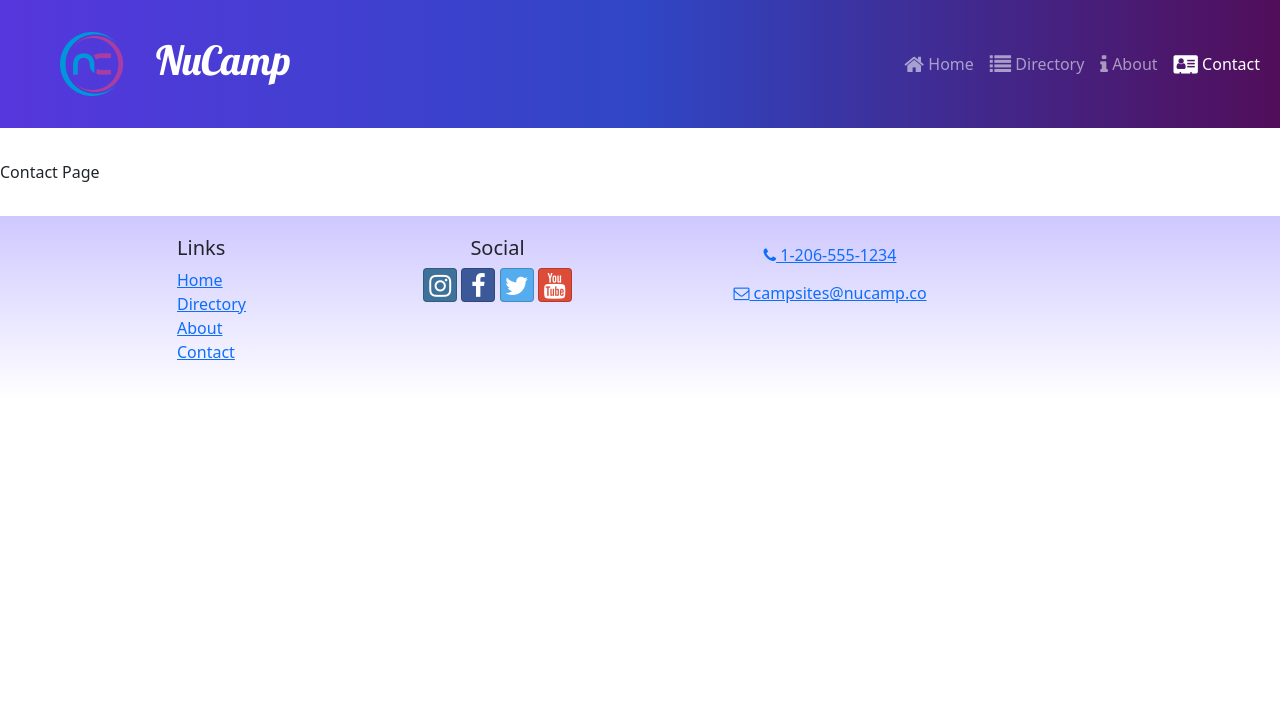
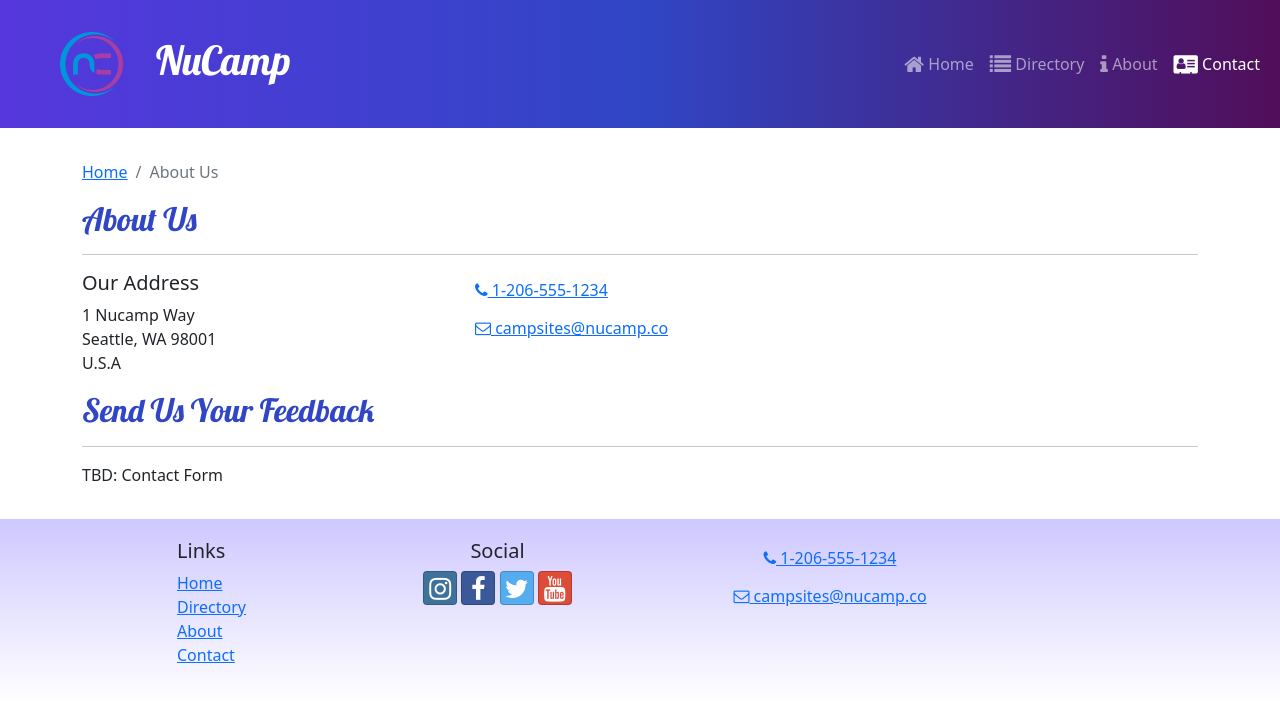
Before and after one commit to BadAtUserName/nucampsite, a React (Create React App) app: page /contact in a window 1280 px wide. Shown: the top 702 px of the page. Built offline with nearby package versions, Linux system fonts and the light colour scheme.

Commit message:
"ContactPage".

```diff
--- a/src/pages/ContactPage.js
+++ b/src/pages/ContactPage.js
@@ -1,5 +1,51 @@
+import { Container, Col, Row } from 'reactstrap'
+import SubHeader from '../components/SubHeader';
+
 const ContactPage = () => {
-  return <div>Contact Page</div>
+  return (
+    <Container>
+      <SubHeader current='About Us' />
+      <Row ClassName='row-conent align-items-center'>
+        <Col sm='4'>
+          <h5>Our Address</h5>
+          <address>
+            1 Nucamp Way
+            <br />
+            Seattle, WA  98001
+            <br />
+            U.S.A
+          </address>
+        </Col>
+
+        <Col>
+          <a
+            role='button'
+            className='btn btn-link'
+            href='tel:+12065551234'
+          >
+            <i className='fa fa-phone' /> 1-206-555-1234
+          </a>
+          <br />
+          <a
+            role='button'
+            className='btn btn-link'
+            href='mailto:fakeemail@fakeemail.co'
+          >
+            <i className='fa fa-envelope-o' /> campsites@nucamp.co
+          </a>
+        </Col>
+      </Row>
+      <Row ClassName='row-content'>
+        <Col xs='12'>
+          <h2>Send Us Your Feedback</h2>
+          <hr />
+        </Col>
+        <Col md='10'>
+          TBD: Contact Form
+        </Col>
+      </Row>
+    </Container>
+  )
 };
 
-export default ContactPage
+export default ContactPage;
```
